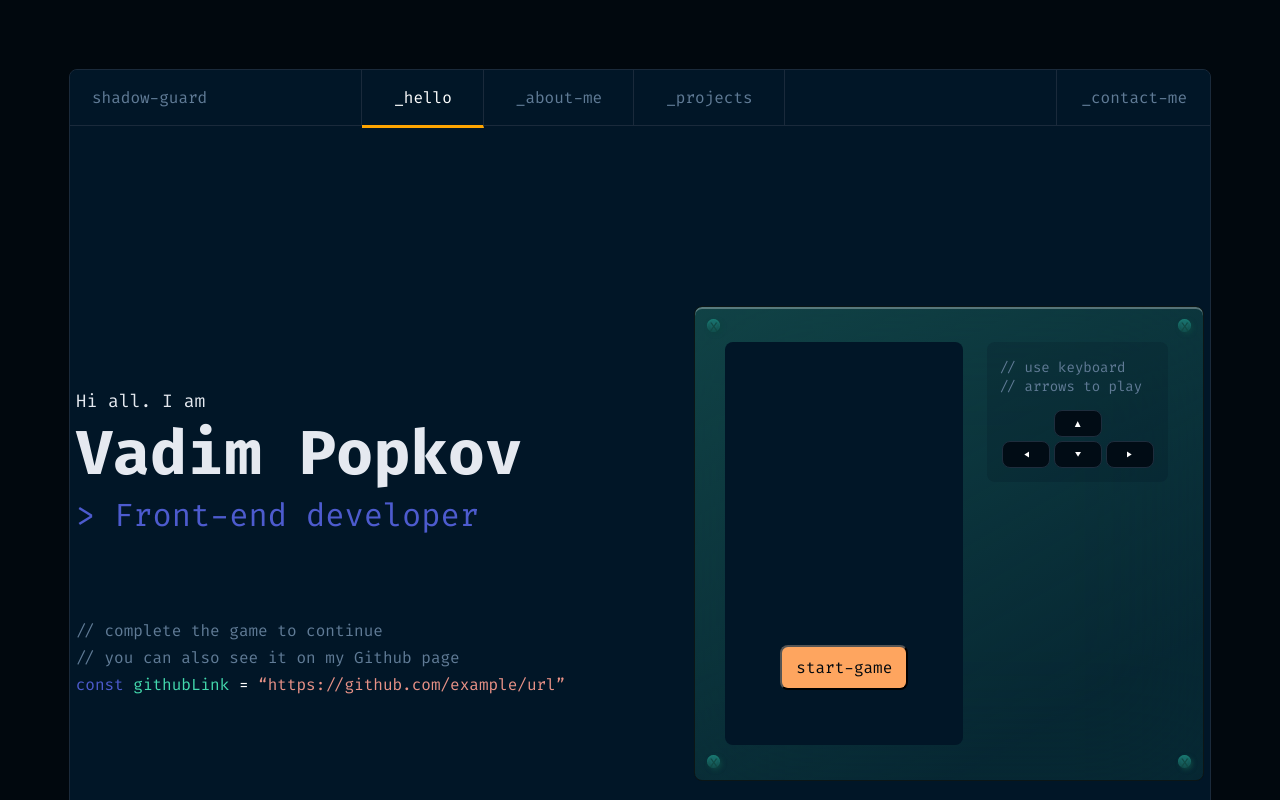
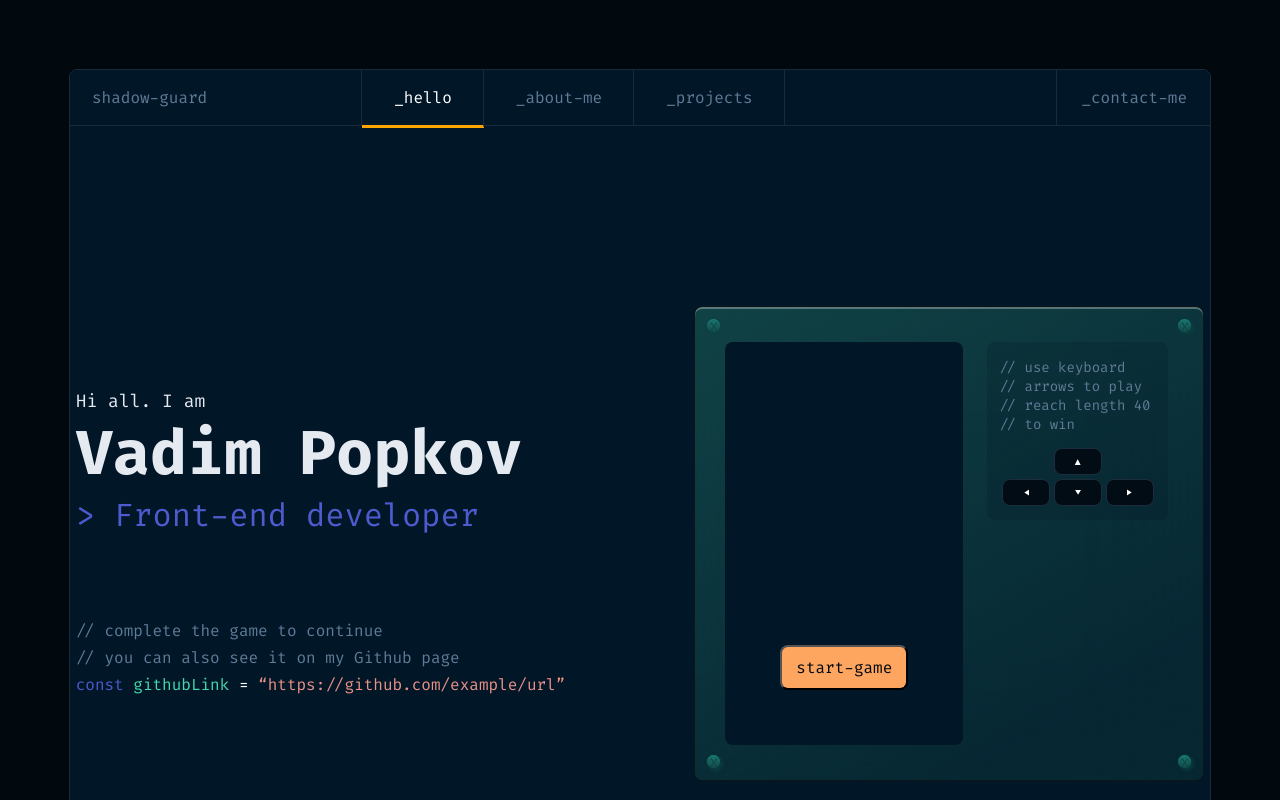
Before and after one commit to TrueShadowGuard/my-portfolio, a React (Create React App) app in the folder client/: page / in a window 1280 px wide. Shown: the top 800 px of the page. Built offline with nearby package versions, Linux system fonts and the light colour scheme.

Commit message:
added game result screens

```diff
--- a/client/src/components/SnakeGame/SnakeGame.js
+++ b/client/src/components/SnakeGame/SnakeGame.js
@@ -3,15 +3,23 @@ import classes from "./SnakeGame.module.css";
 import classNames from "classnames";
 import {startGame} from "./startGame.js";
 
+export const GAME_STATES = {
+    WIN: "win",
+    LOSE: "lose",
+    DID_NOT_STARTED: "did not started"
+}
+
 const SnakeGame = (props) => {
     const gameContainerRef = useRef();
-    const [isGameStarted, setIsGameStarted] = useState(false);
+    const [gameState, setGameState] = useState(GAME_STATES.DID_NOT_STARTED);
 
     return (
         <div className={classNames(classes.root, props.className)}>
             <div className={classes.gameContainer} ref={gameContainerRef}>
                 <div className={classes.game}></div>
-                {!isGameStarted && <button className={classes.startGameButton} onClick={onStartGameClick}>start-game</button>}
+                {gameState === GAME_STATES.DID_NOT_STARTED && <button className={classes.startGameButton} onClick={onStartGameClick}>start-game</button>}
+                {gameState === GAME_STATES.WIN && <WinScreen restartGame={onStartGameClick}/>}
+                {gameState === GAME_STATES.LOSE && <LoseScreen restartGame={onStartGameClick}/>}
             </div>
             <GameInfo/>
             <div>
@@ -24,8 +32,12 @@ const SnakeGame = (props) => {
     );
 
     function onStartGameClick() {
-        startGame(gameContainerRef.current);
-        setIsGameStarted(true);
+        startGame(gameContainerRef.current, endGame);
+        setGameState(true);
+    }
+
+    function endGame({result}) {
+        setGameState(result);
     }
 };
 
@@ -34,7 +46,9 @@ const GameInfo = () => (
         <div className={classes.controls}>
             <div className={classes.code}>
                 // use keyboard <br/>
-                // arrows to play
+                // arrows to play <br/>
+                // reach length 40 <br/>
+                // to win
             </div>
             <div className={classes.arrows}>
                 <div className={classNames(classes.arrow, classes.top)}><span className={classes.triangle}>&#9650;</span></div>
@@ -47,5 +61,20 @@ const GameInfo = () => (
     </div>
 );
 
+const LoseScreen = ({restartGame}) => (
+    <div className={classes.gameResult}>
+        <p className={classes.gameResultText}>GAME OVER!</p>
+        <button className={classes.restartButton} onClick={restartGame}>start-again</button>
+    </div>
+);
+
+const WinScreen = ({restartGame}) => (
+    <div className={classes.gameResult}>
+        <p className={classes.gameResultText}>WELL DONE!</p>
+        <button className={classes.restartButton} onClick={restartGame}>play-again</button>
+    </div>
+);
+
+
 
 export default SnakeGame;
--- a/client/src/components/SnakeGame/SnakeGame.module.css
+++ b/client/src/components/SnakeGame/SnakeGame.module.css
@@ -129,6 +129,32 @@
     border-radius: 8px;
 }
 
+.gameResult {
+    z-index: 1;
+    width: 100%;
+    position: absolute;
+    margin-top: 264px;
+}
+
+
+.gameResultText {
+    background-color: #010D17;
+    padding: 12px;
+    color: #43D9AD;
+    font-size: 24px;
+    text-align: center;
+}
+
+.restartButton {
+    display: block;
+    border: none;
+    background-color: transparent;
+    color: #fff;
+    font-size: 14px;
+    text-align: center;
+    margin: 20px auto;
+}
+
 .snakeCell {
     position: absolute;
     width: var(--cell-size);
@@ -138,7 +164,8 @@
 
 .apple {
     position: absolute;
-    background-color: var(--orange);
-    width: calc(var(--cell-size) * 2);
-    height: calc(var(--cell-size) * 2);
+    background-color: hsl(162, 66%, 56%);
+    width: calc(var(--cell-size) * 1.5);
+    height: calc(var(--cell-size) * 1.5);
+    border-radius: 50%;
 }
--- a/client/src/components/SnakeGame/startGame.js
+++ b/client/src/components/SnakeGame/startGame.js
@@ -1,11 +1,13 @@
 import classes from "./SnakeGame.module.css";
+import {GAME_STATES} from "./SnakeGame";
 
-export function startGame($gameContainer) {
+export function startGame($gameContainer, endGame) {
     const {width, height} = $gameContainer.getBoundingClientRect();
     const $game = $gameContainer.querySelector("." + classes.game);
     const CELL_SIZE = 8;
-    const MAX_X = width / CELL_SIZE - 1;
-    const MAX_Y = height / CELL_SIZE - 1;
+    let gameInfo;
+    const MAX_X = Math.floor(width / CELL_SIZE) - 1;
+    const MAX_Y = Math.floor(height / CELL_SIZE) - 1;
     $game.style.cssText = `--cell-size: ${CELL_SIZE}px`;
 
     const DIRECTIONS = {TOP: {dx: 0, dy: -1}, BOTTOM: {dx: 0, dy: 1}, LEFT: {dx: -1, dy: 0}, RIGHT: {dx: 1, dy: 0}};
@@ -34,24 +36,57 @@ export function startGame($gameContainer) {
 
     let direction = DIRECTIONS.BOTTOM;
     let snakeCells = [{x: 0, y: 0}, {x: 1, y: 0}, {x: 2, y: 0}];
-    let apple = createApple();
-    console.log(apple)
+    let $apple = document.createElement("div");
+    $apple.classList.add(classes.apple);
+    setRandomPositionToApple();
 
-    const gameTimerId = setInterval(tick, 50);
+    const gameLoop = createLoop();
 
-    return {gameTimerId}
+    return {gameLoop: gameLoop}
 
-    function tick() {
+    function update() {
         $game.innerHTML = "";
-        const tailCell = snakeCells.shift();
+        renderSnake(snakeCells);
+        renderApple($apple);
+
         const headCell = snakeCells[snakeCells.length - 1];
 
-        tailCell.x = headCell.x + direction.dx;
-        tailCell.y = headCell.y + direction.dy;
-        snakeCells.push(tailCell);
+        const isHeadInsideApple = defineIsHeadInsideApple(headCell, $apple);
+        if(isHeadInsideApple) {
+            const newCell = {...headCell};
+            newCell.x += direction.dx;
+            newCell.y += direction.dy;
+            snakeCells.push(newCell);
+            if(snakeCells.length > 4) return _endGame({result: GAME_STATES.WIN});
+            $apple = setRandomPositionToApple();
+        } else {
+            const tailCell = snakeCells.shift();
+            tailCell.x = headCell.x + direction.dx;
+            tailCell.y = headCell.y + direction.dy;
+            snakeCells.push(tailCell);
+        }
 
-        renderSnake(snakeCells);
-        renderApple(apple);
+        const isSnakeCollide = defineIsSnakeCollide(snakeCells);
+        if(isSnakeCollide) return _endGame({result: GAME_STATES.LOSE});
+    }
+
+    function createLoop() {
+        let isGameOn = true;
+
+        function tick() {
+            if(!isGameOn) {
+                endGame(gameInfo);
+                return;
+            }
+            update();
+            setTimeout(tick, 35)
+        }
+
+        tick();
+
+        return {
+            setIsGameOn: (value) => isGameOn = value
+        }
     }
 
     function renderSnake(snakeCells) {
@@ -69,17 +104,36 @@ export function startGame($gameContainer) {
         }
     }
 
-    function renderApple(apple) {
-        const $apple = document.createElement("div");
-        $apple.classList.add(classes.apple);
-        $apple.style.left = apple.x * CELL_SIZE + "px";
-        $apple.style.top = apple.y * CELL_SIZE + "px";
-        $game.append($apple);
+    function renderApple($apple) {
+        $apple.style.left = $apple.x * CELL_SIZE + "px";
+        $apple.style.top = $apple.y * CELL_SIZE + "px";
     }
 
-    function createApple() {
+    function setRandomPositionToApple() {
         const x = Math.ceil(Math.random() * (MAX_X - 1));
         const y = Math.ceil(Math.random() * (MAX_Y - 1));
-        return {x, y};
+        $apple.dataset.x = x;
+        $apple.dataset.y = y;
+    }
+
+    function defineIsHeadInsideApple(head, apple) {
+        const dx = head.x - apple.x;
+        const dy = head.y - apple.y;
+        return dx <= 1 && dx >= 0 && dy <= 1 && dy >= 0;
+    }
+
+    function defineIsSnakeCollide(snakeCells) {
+        const headCell = snakeCells[snakeCells.length - 1];
+
+        for(let snakeCell of snakeCells.slice(0, -1)) {
+            if(headCell.x === snakeCell.x && headCell.y === snakeCell.y) return true;
+        }
+
+        return false;
+    }
+
+    function _endGame(_gameInfo) {
+        gameInfo = _gameInfo;
+        gameLoop.setIsGameOn(false);
     }
 }
--- a/package.json
+++ b/package.json
@@ -1,6 +1,7 @@
 {
   "scripts": {
-    "dev": "concurrently \"npm start --prefix server\" \"npm start --prefix client\""
+    "dev": "concurrently \"npm start --prefix server\" \"npm start --prefix client\"",
+    "postinstall": "cd client && npm install && cd .. && cd server && npm i"
   },
   "devDependencies": {
     "concurrently": "^7.1.0"
```
